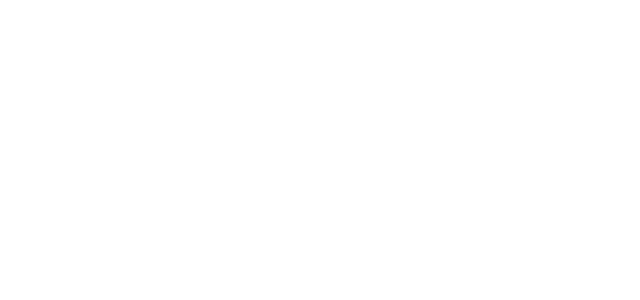
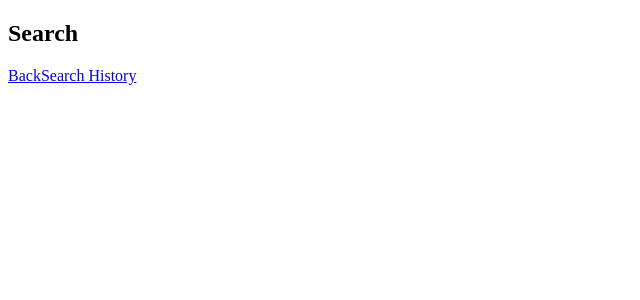
Before and after one commit to Fredericksoncorey/codingExercise, a React (Create React App) app in the folder interview-ex/: page / in a window 1280 px wide. Shown: the top 300 px of the page, without its empty margins (0-640 px from the left). Built offline with nearby package versions, Linux system fonts and the light colour scheme.

Commit message:
started api setup started App.js

```diff
--- a/interview-ex/src/App.js
+++ b/interview-ex/src/App.js
@@ -1,9 +1,21 @@
 import React, {useState} from "react";
+import {BrowserRouter as Router, Link, Switch, Route} from "react-router-dom"
+
 function App() {
+
+  const [searchHistory, setSearchHistory] = useState()
+
+
   return (
-    <div>
-
-    </div>
+    <Router>
+      <nav>
+        <h1>Search</h1>
+        <div>
+          <Link to='/'>Back</Link>
+          <Link to='/history'>Search History</Link>
+        </div>
+      </nav>
+    </Router>
   );
 }
 
--- a/interview-ex/src/api/index.js
+++ b/interview-ex/src/api/index.js
@@ -0,0 +1,6 @@
+
+export const getSearchResults = async ()=>{
+    try{
+        const response = await fetch ()
+    }
+}
```
Also changed, not shown: interview-ex/src/components/History.js (added), interview-ex/src/components/Search.js (added), interview-ex/src/components/index.js (added).
